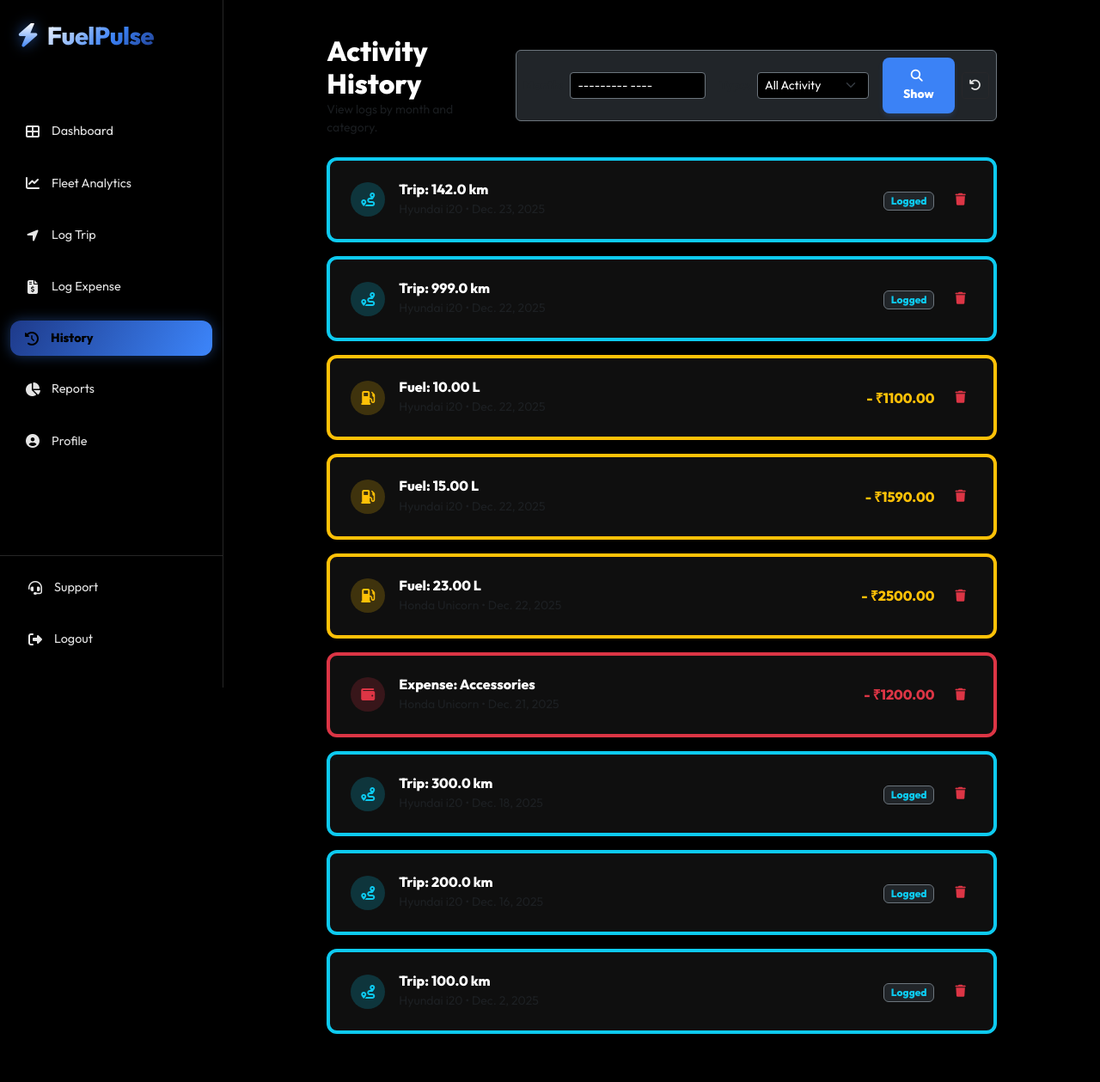
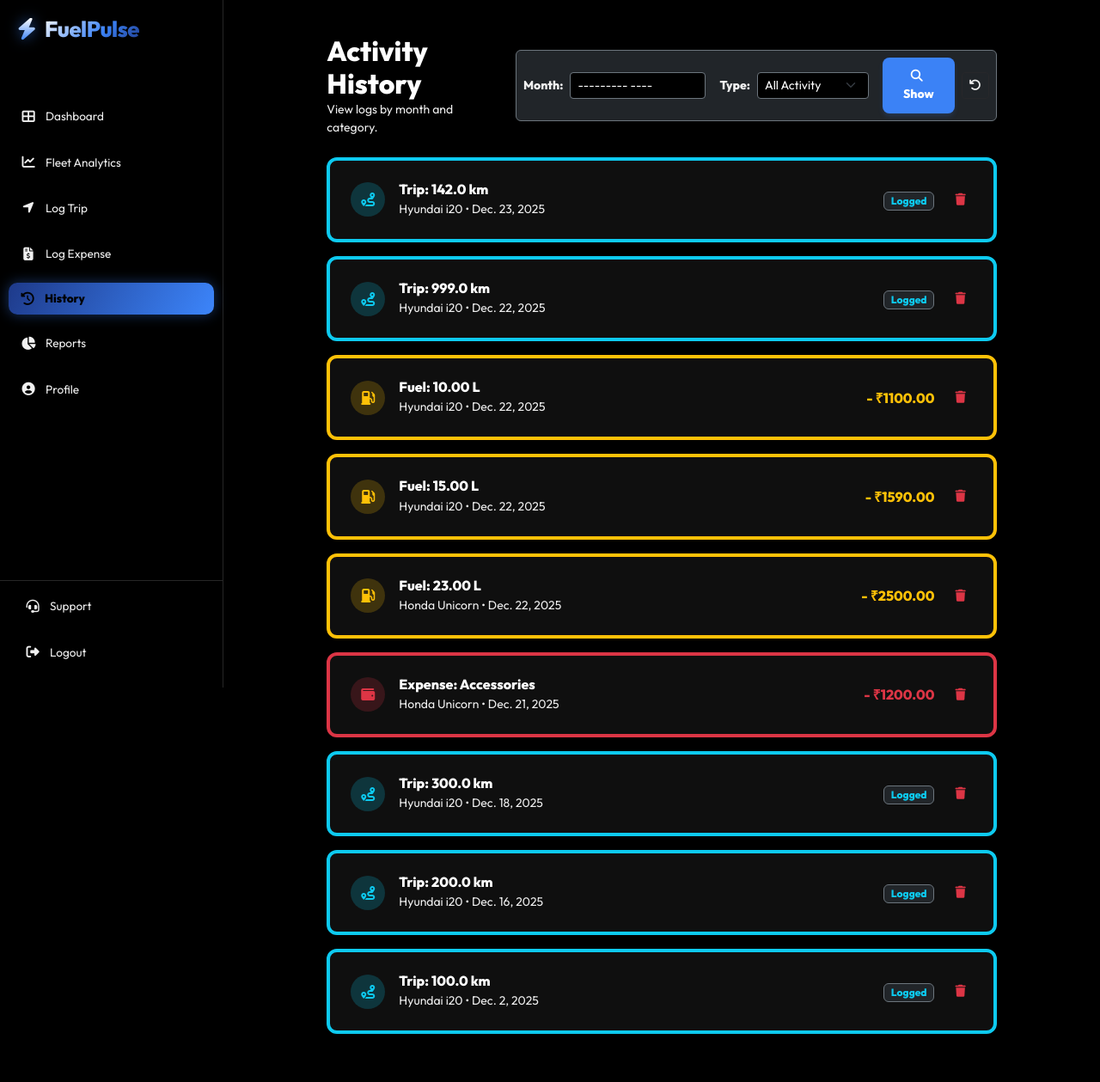
Before and after one commit to pssujith2005-hue/FuelPulse, a Django app: page /history/ in a window 1280 px wide. Shown: the whole page at 86% size. Run offline with Django 5.2, Linux system fonts and the light colour scheme; a user stored in the database is signed in; data comes from the database, SQL or seed files in the repository; both versions use the stored data as it was after the commit.

Commit message:
forms change

```diff
--- a/templates/base.html
+++ b/templates/base.html
@@ -23,8 +23,8 @@
             --border-glass: rgba(255, 255, 255, 0.15);
             --text-main: #ffffff;
 
-            /* UPDATED: Made text-muted much brighter for better visibility */
-            --text-muted: #e5e5e5;
+            /* UPDATED: Ensuring all text is pure white or very close to it */
+            --text-muted: #f0f0f0;
 
             /* THE SASSY GRADIENT (Matches Dashboard Buttons) */
             --accent-gradient: linear-gradient(120deg, #1e3a8a 0%, #3b82f6 50%, #ffffff 150%);
@@ -38,6 +38,63 @@
             overflow-x: hidden;
         }
 
+        /* FORCE WHITE TEXT GLOBALLY */
+        h1, h2, h3, h4, h5, h6, p, span, div, li, td, th, label {
+            color: var(--text-main) !important;
+        }
+
+        /* Override Bootstrap's text-muted to be readable on black */
+        .text-muted {
+            color: var(--text-muted) !important;
+        }
+
+        /* Fix Bootstrap Cards to match dark theme */
+        .card {
+            background-color: #111111; /* Very dark grey, almost black */
+            border: 1px solid var(--border-glass);
+            color: var(--text-main);
+        }
+
+        .card-header, .card-footer {
+            background-color: rgba(255, 255, 255, 0.05);
+            border-color: var(--border-glass);
+            color: var(--text-main);
+        }
+
+        /* Fix Form Inputs */
+        .form-control, .form-select {
+            background-color: #1a1a1a;
+            border-color: var(--border-glass);
+            color: #ffffff !important;
+        }
+
+        .form-control:focus, .form-select:focus {
+            background-color: #222222;
+            color: #ffffff !important;
+            border-color: #3b82f6;
+            box-shadow: 0 0 0 0.25rem rgba(59, 130, 246, 0.25);
+        }
+
+        .form-control::placeholder {
+            color: #aaaaaa;
+        }
+
+        /* Fix Table Text */
+        .table {
+            color: var(--text-main) !important;
+            --bs-table-color: var(--text-main);
+            --bs-table-bg: transparent;
+        }
+
+        /* Links */
+        a {
+            color: #60a5fa; /* Light blue for links so they stand out but look good on black */
+            text-decoration: none;
+        }
+        a:hover {
+            color: #ffffff;
+        }
+
         /* --- SIDEBAR STYLING --- */
         .sidebar {
             position: fixed;
@@ -45,8 +102,8 @@
             bottom: 0;
             left: 0;
             z-index: 100;
-            padding: 15px 0; /* Reduced top/bottom padding */
-            width: 260px; /* Fixed width */
+            padding: 10px 0;
+            width: 260px;
             background-color: var(--sidebar-bg);
             border-right: 1px solid var(--border-glass);
             display: flex;
@@ -56,27 +113,25 @@
 
         /* Brand Logo */
         .brand-logo {
-            font-size: 1.8rem;
+            font-size: 1.6rem;
             font-weight: 800;
-            padding: 5px 20px 20px; /* Reduced padding */
+            padding: 5px 20px 15px;
             display: flex;
             align-items: center;
             gap: 10px;
             letter-spacing: -0.5px;
-            flex-shrink: 0; /* Prevent shrinking */
+            flex-shrink: 0;
         }
 
         .brand-logo i {
-            /* Gradient Icon */
             background: linear-gradient(to bottom, #ffffff, #3b82f6);
             -webkit-background-clip: text;
             -webkit-text-fill-color: transparent;
-            font-size: 1.8rem;
+            font-size: 1.6rem;
             filter: drop-shadow(0 0 8px rgba(59, 130, 246, 0.6));
         }
 
         .brand-text {
-            /* Sassy Gradient Text */
             background: linear-gradient(135deg, #ffffff 0%, #3b82f6 60%, #1e3a8a 100%);
             -webkit-background-clip: text;
             -webkit-text-fill-color: transparent;
@@ -86,8 +141,7 @@
         /* Nav Links */
         .nav-column {
             flex-grow: 1;
-            padding: 0 12px; /* Reduced side padding */
-            /* Removed overflow-y: auto to disable internal scrollbar */
+            padding: 0 10px;
             display: flex;
             flex-direction: column;
         }
@@ -95,15 +149,14 @@
         .nav-link {
             color: var(--text-muted) !important;
             font-weight: 500;
-            /* UPDATED: Compact spacing to fit more items */
-            padding: 10px 15px !important;
-            border-radius: 12px;
-            margin-bottom: 4px; /* Reduced margin */
+            padding: 8px 12px !important;
+            border-radius: 10px;
+            margin-bottom: 2px;
             transition: all 0.3s ease;
             display: flex;
             align-items: center;
-            gap: 12px;
-            font-size: 0.9rem; /* Slightly smaller font */
+            gap: 10px;
+            font-size: 0.85rem;
             border: 1px solid transparent;
         }
 
@@ -111,7 +164,8 @@
             width: 20px;
             text-align: center;
             transition: 0.3s;
-            font-size: 1rem;
+            font-size: 0.95rem;
+            color: var(--text-muted); /* Ensure icons are also light */
         }
 
         /* Hover State */
@@ -122,15 +176,15 @@
             transform: translateX(5px);
         }
         .nav-link:hover i {
-            color: #60a5fa;
+            color: #60a5fa !important;
             text-shadow: 0 0 10px rgba(96, 165, 250, 0.6);
         }
 
-        /* Active State - THE SASSY GRADIENT */
+        /* Active State */
         .nav-link.active {
             background: var(--accent-gradient) !important;
             background-size: 200% auto !important;
-            color: black !important; /* High contrast text */
+            color: black !important; /* Keep active link text black for contrast against bright gradient */
             font-weight: 700;
             box-shadow: var(--neon-glow);
             border: none;
@@ -141,26 +195,26 @@
 
         /* Admin Controls Header */
         .small.text-uppercase {
-            color: #94a3b8 !important; /* Lighter gray */
-            font-size: 0.7rem;
-            letter-spacing: 1.5px;
-            margin-top: 15px;
-            margin-bottom: 5px;
-            padding-left: 15px;
+            color: #94a3b8 !important;
+            font-size: 0.65rem;
+            letter-spacing: 1.2px;
+            margin-top: 10px;
+            margin-bottom: 4px;
+            padding-left: 12px;
             font-weight: 800;
         }
 
         /* Sidebar Footer */
         .sidebar-footer {
-            padding: 15px 15px;
+            padding: 10px 15px;
             border-top: 1px solid var(--border-glass);
-            background: rgba(0,0,0,0.5); /* Darker bottom area */
-            flex-shrink: 0; /* Prevent footer from shrinking */
+            background: rgba(0,0,0,0.5);
+            flex-shrink: 0;
         }
 
         /* Main Content Area */
         .main-content {
-            margin-left: 260px; /* Matches sidebar width */
+            margin-left: 260px;
             padding: 40px;
             min-height: 100vh;
         }
@@ -179,6 +233,7 @@
             border-radius: 16px;
             box-shadow: 0 20px 50px rgba(0,0,0,0.9);
             overflow: hidden;
+            color: white;
         }
 
         .chat-header {
@@ -192,7 +247,7 @@
 
     <!-- SIDEBAR -->
     <nav class="sidebar">
-        <!-- BRAND LOGO WITH SASSY GRADIENT TEXT -->
+        <!-- BRAND LOGO -->
         <div class="brand-logo">
             <i class="fas fa-bolt"></i> <span class="brand-text">FuelPulse</span>
         </div>
```
Also changed, not shown: templates/core/dashboard.html (+75 -16 lines), db.sqlite3.
